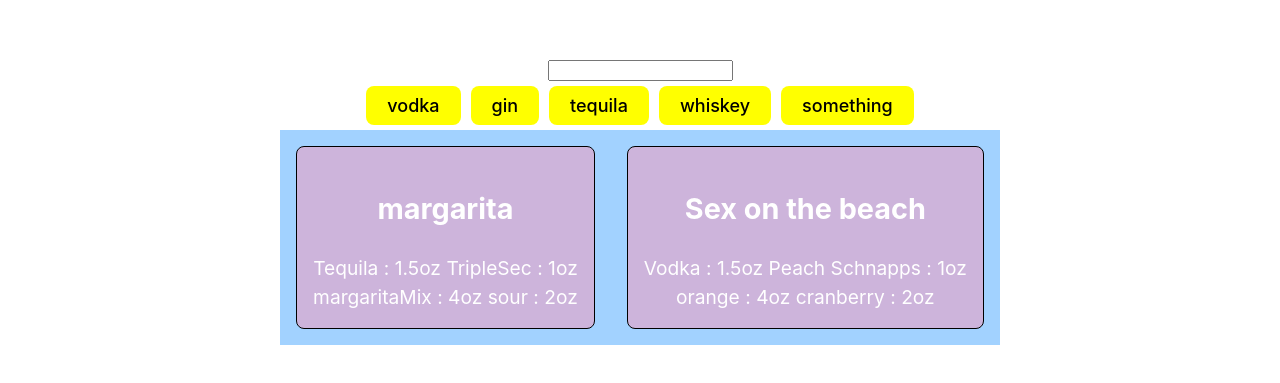
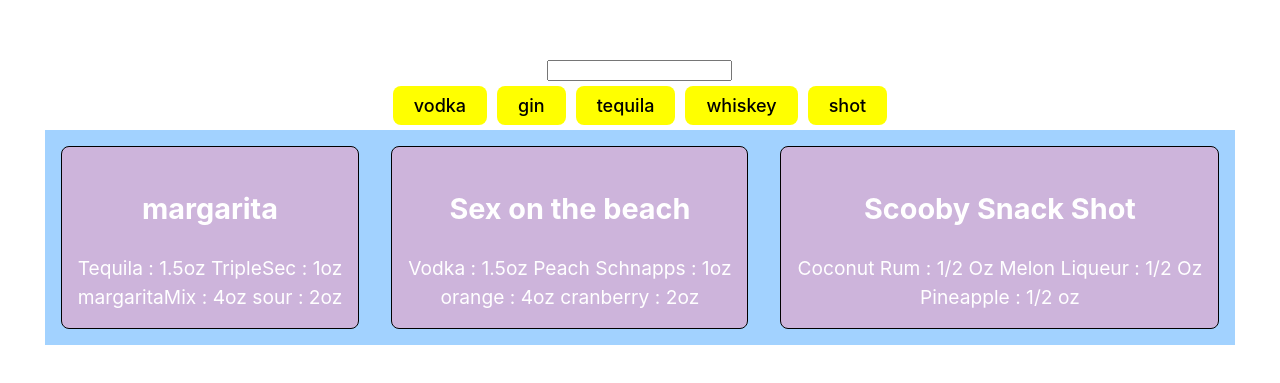
Before and after one commit to NNahkan/shotLand, a React (Vite) app: page / in a window 1280 px wide. Shown: the part 199-582 px from the top of the page. Built offline with nearby package versions, Linux system fonts and the light colour scheme; data requests are answered from the project's data file.

Commit message:
Filtering is good for now but it needs to get better for version 2

```diff
--- a/db.json
+++ b/db.json
@@ -2,6 +2,7 @@
 	"drinks": [
 		{
 			"id": 1,
+			"type": "cocktail",
 			"name": "margarita",
 			"liquors": {
 				"tequila": "1.5oz",
@@ -20,6 +21,7 @@
 		{
 			"id": 2,
 			"name": "Sex on the beach",
+			"type": "cocktail",
 			"liquors": {
 				"vodka": "1.5oz",
 				"peach schnapps": "1oz"
@@ -33,6 +35,23 @@
 				"lemon"
 			],
 			"description": "Mix vodka, peach schnapps, cranberry juice, and orange juice in a shaker, strain into a glass over ice, garnish with an orange slice, and enjoy responsibly."
+		},
+		{
+			"id": 3,
+			"name": "Scooby Snack Shot",
+			"type": "shot",
+			"liquors": {
+				"Coconut Rum": "1/2 oz",
+				"Melon Liqueur": "1/2 oz"
+			},
+			"juices": {
+				"Pineapple": "1/2 oz"
+			},
+			"garnish": [
+				"Whipped Cream",
+				"Coconut Flakes"
+			],
+			"description": "Combine Coconut Rum, Melon Liqueur, and Pineapple juice in a shaker with ice. Shake well and strain into a shot glass. Top with a dollop of Whipped Cream and sprinkle Coconut Flakes on top. Enjoy responsibly."
 		}
 	]
 }
--- a/src/Components/Drinks.tsx
+++ b/src/Components/Drinks.tsx
@@ -20,6 +20,7 @@ const Drinks: React.FC<DrinksProps> = ({ searchWord }) => {
 
 	const filteredDrinks = data.filter((drink) => {
 		const lowerDrinkName = drink.name.toLowerCase();
+		const typeDrink = drink.type;
 
 		return (
 			lowerDrinkName.includes(lowerSearchWord)
@@ -31,6 +32,8 @@ const Drinks: React.FC<DrinksProps> = ({ searchWord }) => {
 			Object.keys(drink.juices).some(
 				(juice) => juice.toLowerCase().includes(lowerSearchWord)
 			)
+			||
+			typeDrink.includes(lowerSearchWord)
 		)
 	}
 	)
--- a/src/Components/SearchAndFilter.tsx
+++ b/src/Components/SearchAndFilter.tsx
@@ -5,7 +5,7 @@ interface SearchProps {
 	setSearchWord: React.Dispatch<React.SetStateAction<string>>
 }
 
-const data = ["vodka", "gin", "tequila", "whiskey", "something"]
+const data = ["vodka", "gin", "tequila", "whiskey", "shot"]
 
 const SearchAndFilter: React.FC<SearchProps> = ({ searchWord, setSearchWord }) => {
 	return (
--- a/src/model.ts
+++ b/src/model.ts
@@ -1,6 +1,7 @@
 export interface drink {
 	id: number;
 	name: string;
+	type: string;
 	liquors: Record<string, string>;
 	juices: Record<string, string>;
 	garnish: string[];
```
